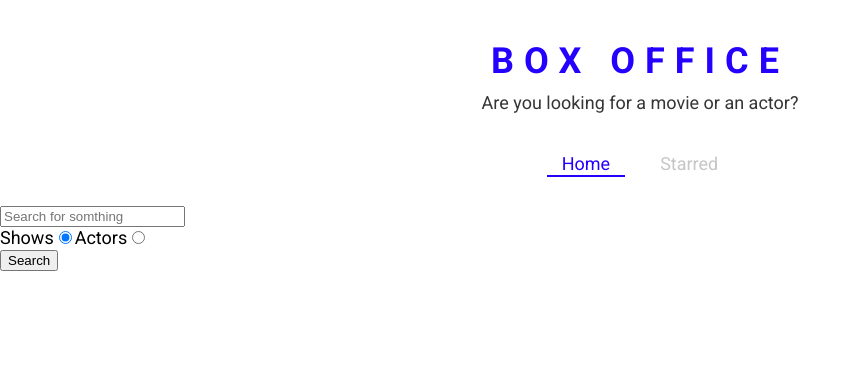
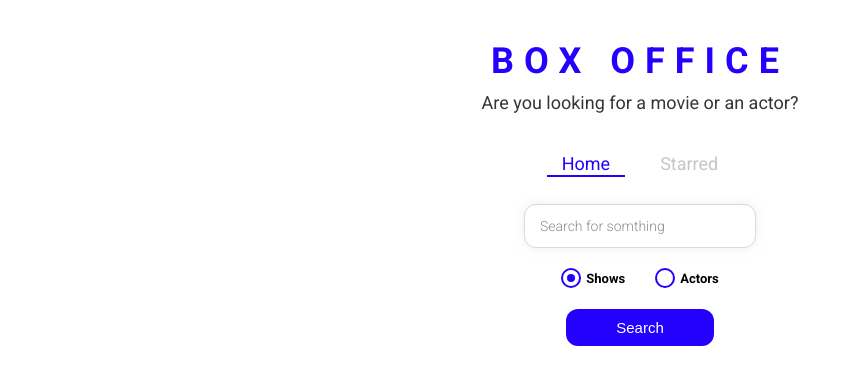
Before and after one commit to TallaBambo/box-office, a React (Create React App) app: page / in a window 1280 px wide. Shown: the top 384 px of the page, without its empty margins (0-861 px from the left). Built offline with nearby package versions, Linux system fonts and the light colour scheme.

Commit message:
styled the entire app

```diff
--- /dev/null
+++ b/src/components/CustomRadio.js
@@ -0,0 +1,66 @@
+import React from "react";
+import styled from "styled-components";
+
+const RadioWrapper = styled.label`
+  display: block;
+  position: relative;
+  padding-left: 25px;
+  cursor: pointer;
+  font-size: 13px;
+  user-select: none;
+  font-weight: 700;
+  line-height: 1.65;
+
+  input {
+    position: absolute;
+    opacity: 0;
+    cursor: pointer;
+  }
+
+  span {
+    position: absolute;
+    top: 0;
+    left: 0;
+    height: 16px;
+    width: 16px;
+    background-color: #fff;
+    border: 2px solid ${({ theme }) => theme.mainColors.blue};
+    border-radius: 50%;
+  }
+
+  input:checked ~ span {
+    background-color: #fff;
+    border: 2px solid ${({ theme }) => theme.mainColors.blue};
+  }
+
+  span:after {
+    content: '';
+    position: absolute;
+    display: none;
+  }
+
+  input:checked ~ span:after {
+    display: block;
+  }
+
+  span:after {
+    top: 4px;
+    left: 4px;
+    width: 8px;
+    height: 8px;
+    border-radius: 50%;
+    background: ${({ theme }) => theme.mainColors.blue};
+  }
+`;
+
+const CustomRadio = ({ label, ...restProps }) => {
+    return (
+        <RadioWrapper htmlFor={restProps.id}>
+            {label}
+            <input {...restProps} type="radio" />
+            <span />
+        </RadioWrapper>
+    )
+}
+
+export default CustomRadio
--- a/src/components/nav.js
+++ b/src/components/nav.js
@@ -9,7 +9,7 @@ const LINKS = [
 
 const Navs = () => {
     const location = useLocation()
-    console.log('location', location)
+
     return (
         <div>
             <NavList>
--- a/src/pages/Home.js
+++ b/src/pages/Home.js
@@ -1,9 +1,11 @@
 import React, { useState } from "react";
 import ActorGrid from "../components/actor/ActorGrid";
+import CustomRadio from "../components/CustomRadio";
 import MainPageLayout from "../components/MainPageLayout";
 import ShowGrid from "../components/show/ShowGrid";
 import { apiGet } from "../misc/config";
 import { useLastQuery } from "../misc/custom-hooks";
+import { RadioInputsWrapper, SearchButtonWrapper, SearchInput } from "./Home.styled";
 const Home = () => {
 
     const [input, setInput] = useLastQuery()
@@ -46,28 +48,30 @@ const Home = () => {
 
     return (
         <MainPageLayout>
-            <input type="text" placeholder="Search for somthing" onChange={onInputChange} onKeyDown={onKeyDown} value={input} />
-            <div>
-                <label htmlFor="shows-search">
-                    Shows
-                    <input
+            <SearchInput type="text" placeholder="Search for somthing" onChange={onInputChange} onKeyDown={onKeyDown} value={input} />
+            <RadioInputsWrapper>
+                <div>
+                    <CustomRadio
+                        label="Shows"
                         id="shows-search"
-                        type="radio"
                         value="shows"
                         checked={isShowsSearch}
-                        onChange={onRadioChange} />
-                </label>
-                <label htmlFor="actors-search">
-                    Actors
-                    <input
+                        onChange={onRadioChange}
+                    />
+                </div>
+                <div>
+                    <CustomRadio
+                        label="Actors"
                         id="actors-search"
-                        type="radio"
                         value="people"
                         checked={!isShowsSearch}
-                        onChange={onRadioChange} />
-                </label>
-            </div>
-            <button type="button" onClick={onSearch}>Search</button>
+                        onChange={onRadioChange}
+                    />
+                </div>
+            </RadioInputsWrapper>
+            <SearchButtonWrapper>
+                <button type="button" onClick={onSearch}>Search</button>
+            </SearchButtonWrapper>
             {renderResults()}
         </MainPageLayout>
     )
--- /dev/null
+++ b/src/pages/Home.styled.js
@@ -0,0 +1,49 @@
+import styled from "styled-components";
+
+export const SearchInput = styled.input`
+  display: block;
+  font-family: 'Roboto', sans-serif;
+  width: 200px;
+  margin: auto;
+  outline: none;
+  padding: 13px 15px;
+  border: 1px solid #dbdbdb;
+  box-shadow: 0px 0px 10px 0px rgba(219, 219, 219, 0.5);
+  font-size: 14px;
+  border-radius: 12px;
+  color: #8d8d8d;
+
+  &::placeholder {
+    font-weight: 300;
+    color: #8d8d8d;
+  }
+`;
+
+export const RadioInputsWrapper = styled.div`
+  display: flex;
+  justify-content: center;
+  margin: 20px 0;
+
+  div {
+    margin: 0 15px;
+  }
+`;
+
+export const SearchButtonWrapper = styled.div`
+  text-align: center;
+  margin-bottom: 35px;
+
+  button {
+    color: #fff;
+    background-color: ${({ theme }) => theme.mainColors.blue};
+    margin: auto;
+    padding: 10px 50px;
+    font-size: 15px;
+    border: none;
+    outline: none;
+    border-radius: 12px;
+    &:hover {
+      cursor: pointer;
+    }
+  }
+`;
```
